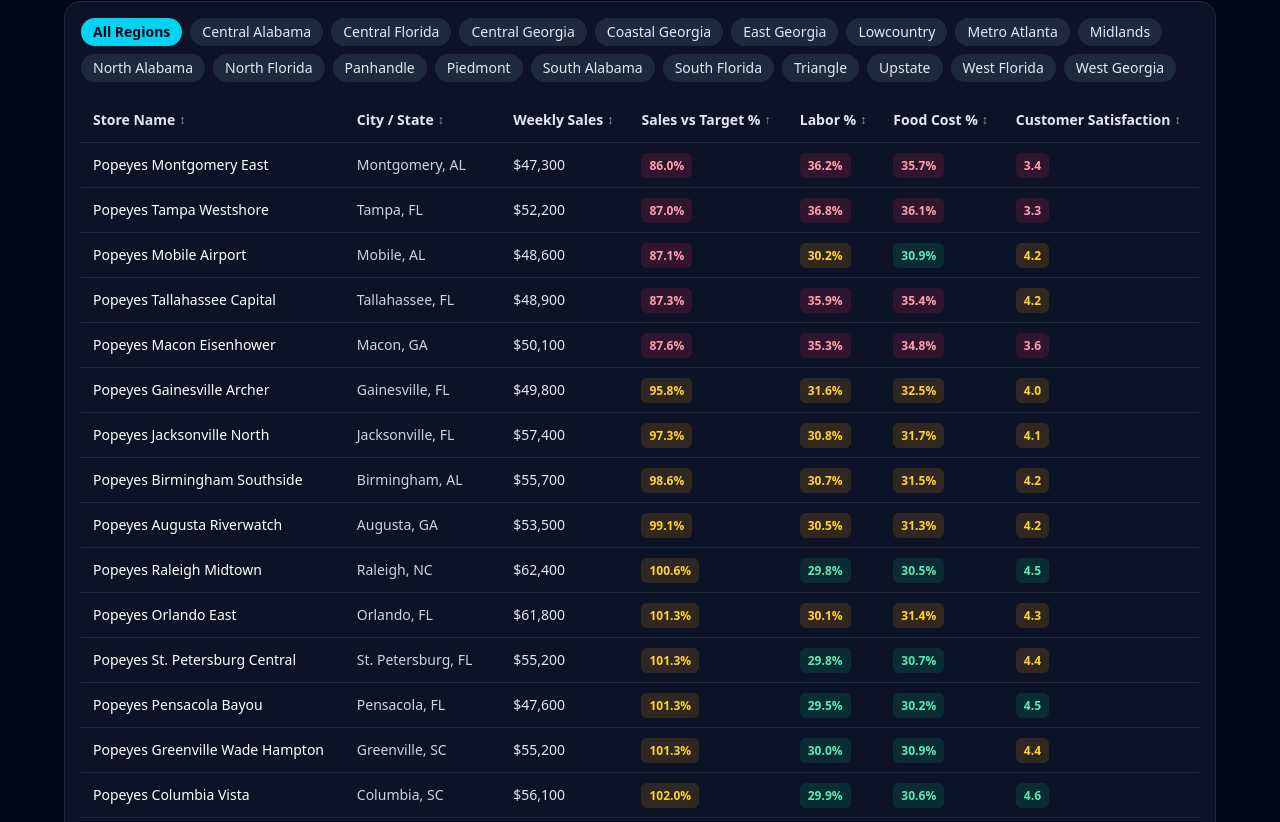
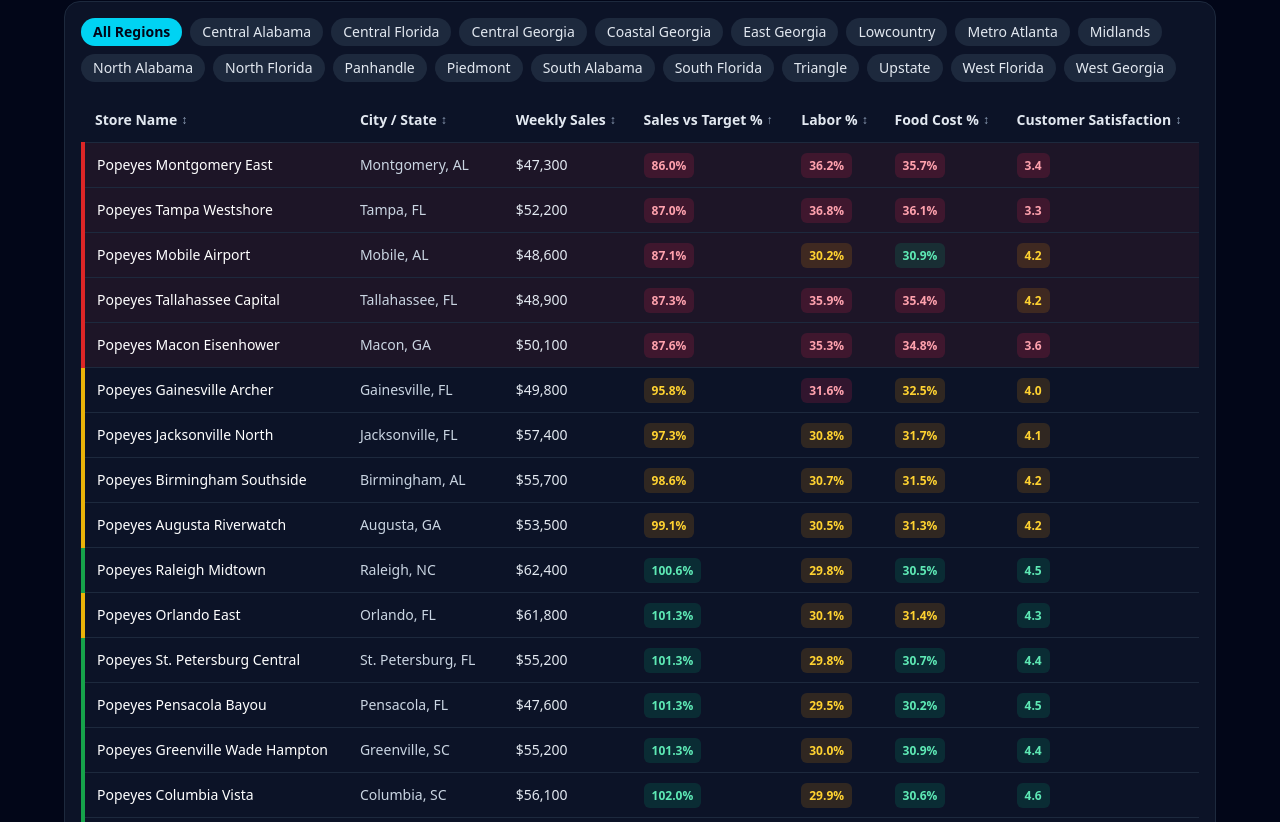
Before and after one commit to Robylongo/Personal-Video-Game-Backlog-maker, a React (Vite) app in the folder tice-hub/: page / in a window 1280 px wide. Shown: the part 438-1260 px from the top of the page. Built offline with nearby package versions, Linux system fonts and the light colour scheme.

Commit message:
Enhance dashboard row and metric visual severity cues

```diff
--- a/tice-hub/src/components/Dashboard.jsx
+++ b/tice-hub/src/components/Dashboard.jsx
@@ -1,8 +1,6 @@
 import { useMemo, useState } from 'react'
 import storeData from '../data/storeData'
 
-const SALES_THRESHOLDS = { green: 105, yellow: 95 }
-const COST_BUFFER = 2
 
 const currency = new Intl.NumberFormat('en-US', {
   style: 'currency',
@@ -17,21 +15,57 @@
 }
 
 function getSalesStatus(value) {
-  if (value >= SALES_THRESHOLDS.green) return 'good'
-  if (value >= SALES_THRESHOLDS.yellow) return 'warn'
+  if (value >= 100) return 'good'
+  if (value >= 95) return 'warn'
   return 'bad'
 }
 
-function getCostStatus(value, target) {
-  if (value <= target) return 'good'
-  if (value <= target + COST_BUFFER) return 'warn'
+function getLaborStatus(value) {
+  if (value <= 29) return 'good'
+  if (value <= 31) return 'warn'
+  return 'bad'
+}
+
+function getFoodStatus(value) {
+  if (value <= 31) return 'good'
+  if (value <= 33) return 'warn'
   return 'bad'
 }
 
 function getSatisfactionStatus(value) {
-  if (value >= 4.5) return 'good'
-  if (value >= 4) return 'warn'
+  if (value >= 4.3) return 'good'
+  if (value >= 3.8) return 'warn'
   return 'bad'
+}
+
+function getRowHealthStatus(store) {
+  const salesRed = store.salesVsTarget < 95
+  const laborRed = store.laborCostPercent > store.laborTarget + 3
+  const foodRed = store.foodCostPercent > store.foodCostTarget + 3
+
+  if (salesRed || laborRed || foodRed) return 'bad'
+
+  const isGreen =
+    store.salesVsTarget >= 100 &&
+    store.laborCostPercent <= store.laborTarget &&
+    store.foodCostPercent <= store.foodCostTarget
+
+  if (isGreen) return 'good'
+
+  const salesYellow = store.salesVsTarget >= 95 && store.salesVsTarget < 100
+  const slightCostOverage =
+    (store.laborCostPercent > store.laborTarget && store.laborCostPercent <= store.laborTarget + 2) ||
+    (store.foodCostPercent > store.foodCostTarget && store.foodCostPercent <= store.foodCostTarget + 2)
+
+  if (salesYellow || slightCostOverage) return 'warn'
+
+  return 'warn'
+}
+
+function getRowClass(status) {
+  if (status === 'good') return 'border-l-4 border-l-[#16A34A]'
+  if (status === 'warn') return 'border-l-4 border-l-[#EAB308]'
+  return 'border-l-4 border-l-[#DC2626] bg-[rgba(220,38,38,0.08)]'
 }
 
 const columnConfig = {
@@ -205,7 +239,10 @@
             </thead>
             <tbody className="divide-y divide-slate-800">
               {sortedStores.map((store) => (
-                <tr key={store.id} className="hover:bg-slate-800/60">
+                <tr
+                  key={store.id}
+                  className={`${getRowClass(getRowHealthStatus(store))} hover:bg-slate-800/60`}
+                >
                   <td className="px-3 py-3 font-medium text-white">{store.name}</td>
                   <td className="px-3 py-3 text-slate-300">{store.city}, {store.state}</td>
                   <td className="px-3 py-3">{currency.format(store.weeklySales)}</td>
@@ -215,12 +252,12 @@
                     </span>
                   </td>
                   <td className="px-3 py-3">
-                    <span className={`rounded-md px-2 py-1 text-xs font-semibold ${metricPillClass(getCostStatus(store.laborCostPercent, store.laborTarget))}`}>
+                    <span className={`rounded-md px-2 py-1 text-xs font-semibold ${metricPillClass(getLaborStatus(store.laborCostPercent))}`}>
                       {store.laborCostPercent.toFixed(1)}%
                     </span>
                   </td>
                   <td className="px-3 py-3">
-                    <span className={`rounded-md px-2 py-1 text-xs font-semibold ${metricPillClass(getCostStatus(store.foodCostPercent, store.foodCostTarget))}`}>
+                    <span className={`rounded-md px-2 py-1 text-xs font-semibold ${metricPillClass(getFoodStatus(store.foodCostPercent))}`}>
                       {store.foodCostPercent.toFixed(1)}%
                     </span>
                   </td>
```
